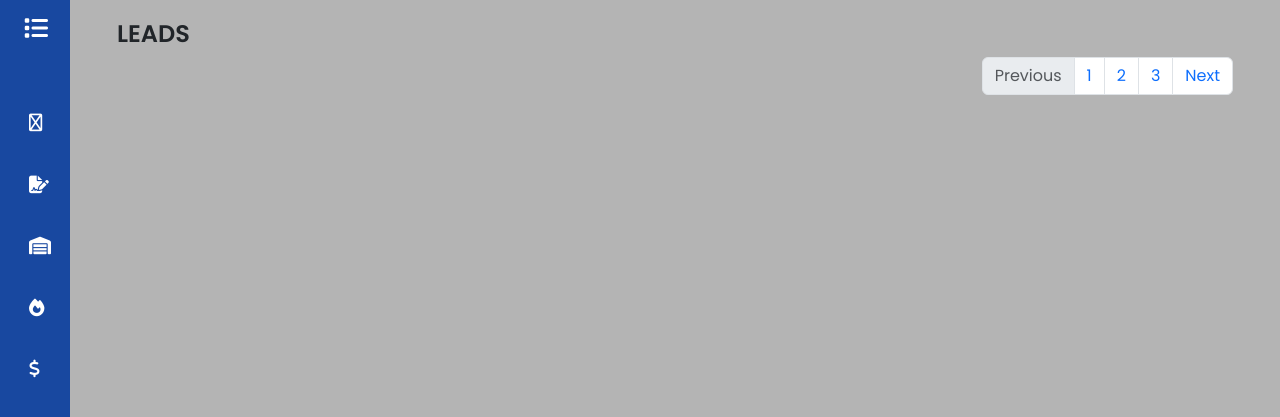
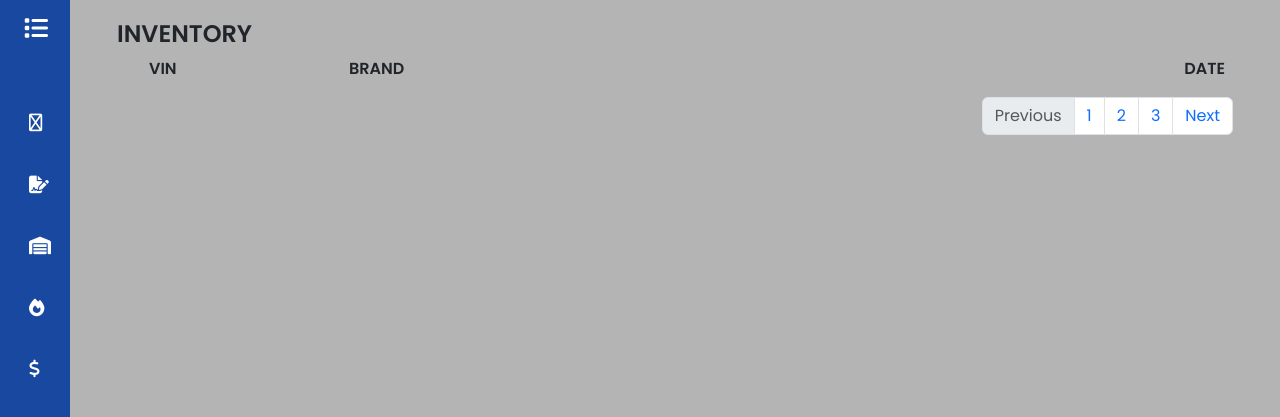
Before and after one commit to MichaelPE16/Practica_Final, a Django app: page /inventory in a window 1280 px wide. Shown: the top 417 px of the page. Run offline with Django 5.2, Linux system fonts and the light colour scheme; a user stored in the database is signed in; data comes from the database, SQL or seed files in the repository; both versions use the stored data as it was after the commit; some libraries are stand-ins or nearby versions.

Commit message:
Adding the logic for html contract sales and inventory

```diff
--- a/GDMFX/templates/inventory.html
+++ b/GDMFX/templates/inventory.html
@@ -3,4 +3,48 @@
 
 {%block content%}
 <h1>INVENTORY</h1>
+
+<div class="row">
+    <div class="col">
+        <ul>
+            <li class=" d-flex align-items-center">
+                <strong style="min-width: 200px;">VIN</strong>
+                <strong class="ms-5" style="margin-left: 0 !important;">BRAND</strong>
+                <strong style="margin-left:780px ;">DATE</strong>
+            </li>
+        </ul>
+    </div>
+</div>
+
+{% for vehicle in vehicles%}
+<div class="container mt-2">
+    <div class="row">
+        <div class="col">
+            <ul class="list-group">
+                <a href="{%url 'show_details' vehicle.id%}">
+                    <li class="list-group-item d-flex align-items-center">
+                        <strong class=" p-2" style="min-width: 200px;">{{vehicle.vin}}</strong>
+                        <strong class="ms-5 p-2" style="margin-left: 0 !important;">{{vehicle.brand}}</strong>
+                        <strong class="ms-auto p-2 b-0">{{vehicle.integration_date}}</strong>
+
+                    </li>
+                </a>
+            </ul>
+        </div>
+    </div>
+</div>
+{%endfor%}
+<nav aria-label="Page navigation example">
+    <ul class="pagination justify-content-end">
+        <li class="page-item disabled">
+            <a class="page-link">Previous</a>
+        </li>
+        <li class="page-item"><a class="page-link" href="#">1</a></li>
+        <li class="page-item"><a class="page-link" href="#">2</a></li>
+        <li class="page-item"><a class="page-link" href="#">3</a></li>
+        <li class="page-item">
+            <a class="page-link" href="#">Next</a>
+        </li>
+    </ul>
+</nav>
 {% endblock%}
--- a/GDMFX/templates/leads.html
+++ b/GDMFX/templates/leads.html
@@ -4,6 +4,17 @@
 {%block content%}
 <h1>LEADS</h1>
 
+<div class="row">
+    <div class="col">
+        <ul>
+            <li class=" d-flex align-items-center">
+                <strong style="min-width: 200px;">NAME</strong>
+                <strong class="ms-5" style="margin-left: 0 !important;">STATUS</strong>
+                <strong style="margin-left:780px ;">DATE</strong>
+            </li>
+        </ul>
+    </div>
+</div>
 
 {% for lead in leads%}
 <div class="container mt-2">
@@ -11,10 +22,10 @@
         <div class="col">
             <ul class="list-group">
                 <a href="{%url 'show_details' lead.id%}">
-                    <li class="list-group-item d-flex">
-                        <strong class="ms-2 p-2">{{lead.name}}</strong>
-                        <strong class="ms-2 p-2">{{lead.status}}</strong>
-                        <strong class="ms-2 p-2">{{lead.contact_date}}</strong>
+                    <li class="list-group-item d-flex align-items-center">
+                        <strong class=" p-2" style="min-width: 200px;">{{lead.name}}</strong>
+                        <strong class="ms-5 p-2" style="margin-left: 0 !important;">{{lead.status}}</strong>
+                        <strong class="ms-auto p-2 b-0">{{lead.contact_date}}</strong>
 
                     </li>
                 </a>
--- a/GDMFX/templates/reports.html
+++ b/GDMFX/templates/reports.html
@@ -2,5 +2,5 @@
 
 
 {%block content%}
-<H1>REPORST</H1>
+<H1>REPORTS</H1>
 {% endblock%}
--- a/GDMFX/views.py
+++ b/GDMFX/views.py
@@ -16,9 +16,8 @@ def home(request):
     return render(request, 'home.html')
 
 def contract(request):
-    contract = get_object_or_404(Contract, user = request.user)
-
-    return render(request, 'contract.html', {'contracts': contract})
+    contract = Contract.objects.filter(user=request.user)
+    return render(request, 'contract.html',{'contracts': contract} )
 
 @login_required
 def dashboard(request):
@@ -27,7 +26,7 @@ def dashboard(request):
 @login_required
 def inventory(request):
     vehicle = Vehicles.objects.filter(user=request.user)
-    return render(request, 'leads.html',{'vehicles': vehicle} )
+    return render(request, 'inventory.html',{'vehicles': vehicle} )
 
 @login_required
 def leads(request):
@@ -74,9 +73,8 @@ def reports(request):
 
 @login_required
 def sales(request):
-    sale = get_object_or_404(Sales, user = request.user)
-
-    return render(request, 'sales.html', {'vehicles': sale})
+    sale = Sales.objects.filter(user=request.user)
+    return render(request, 'sales.html',{'sales': sale} )
 
 @login_required
 def show_details(request, id_details):
```
Also changed, not shown: GDMFX/templates/contract.html (+45 -1 lines), GDMFX/templates/sales.html (+44 -0 lines), db.sqlite3.
